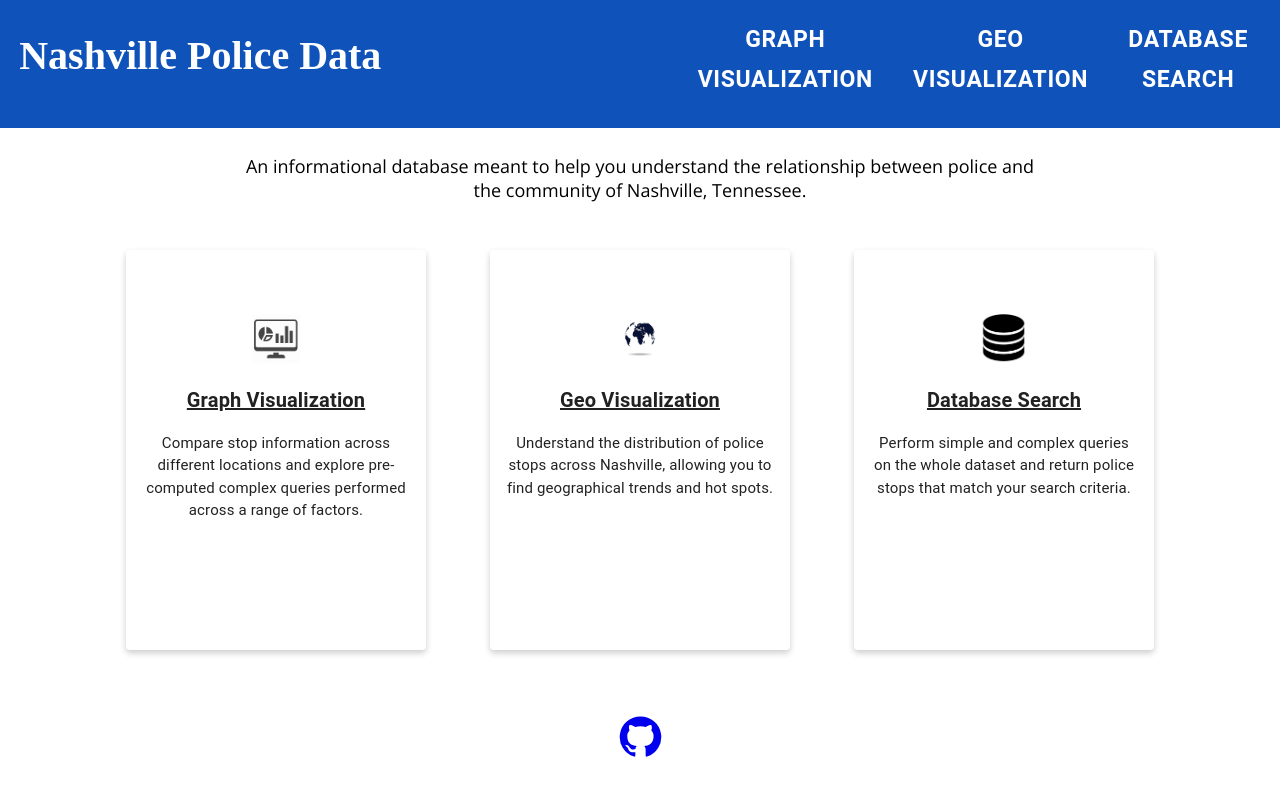
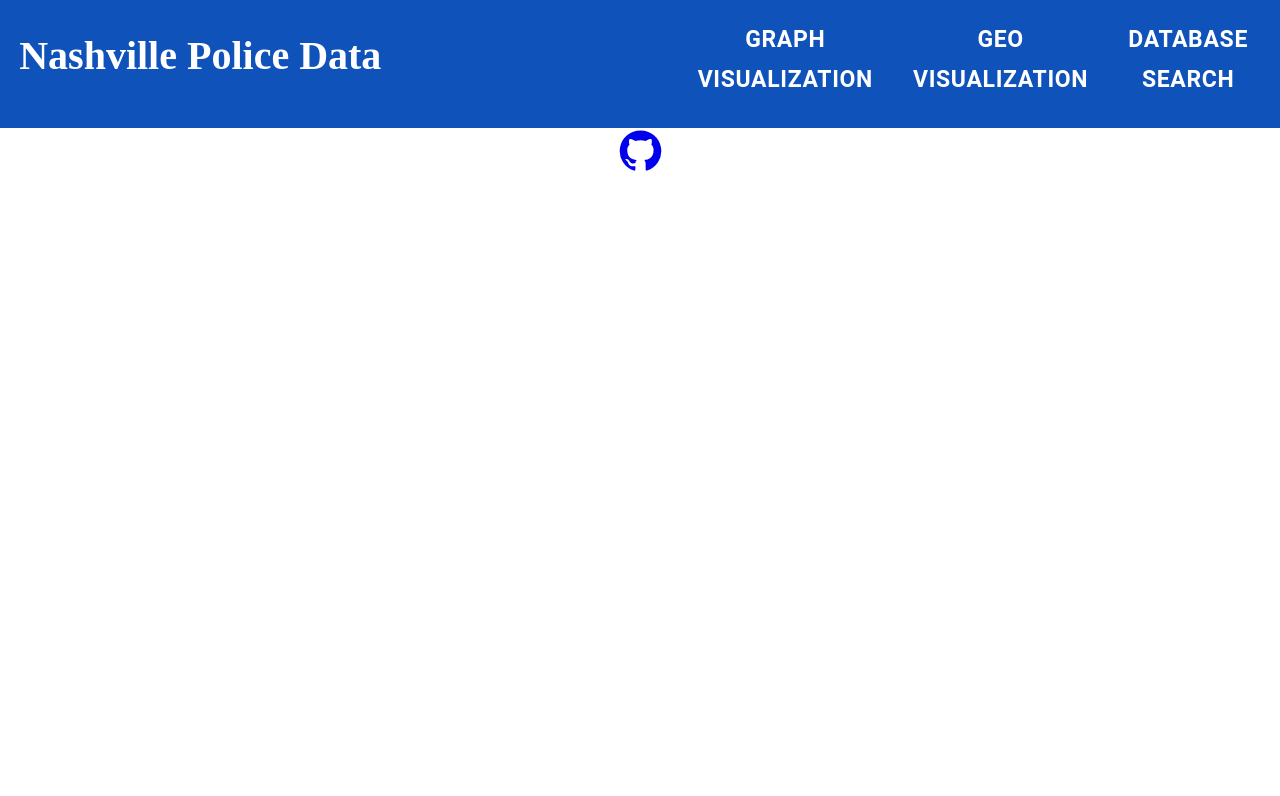
Before and after one commit to PRANETALLU/NashvilleCopStops, a React (Create React App) app in the folder my-app/: page /graphVisualization in a window 1280 px wide. Shown: the top 796 px of the page. Built offline with nearby package versions, Linux system fonts and the light colour scheme.

Commit message:
routes are setup

```diff
--- a/my-app/src/App.js
+++ b/my-app/src/App.js
@@ -3,18 +3,23 @@
 import Header from './components/Header';
 import Main from './components/Main';
 import Footer from './components/Footer';
-import './CSS/Header.css'
-import './CSS/Main.css'
-import './CSS/Main.css'
+import './CSS/Header.css';
+import './CSS/Main.css';
+import './CSS/Main.css';
+import { Route, Routes, BrowserRouter } from "react-router-dom";
 
 
 function App() {
   return (
-    <div className="App">
-      <Header/>
-      <Main/>
-      <Footer/>
-    </div>
+    <BrowserRouter>
+      <div className="App">
+        <Header />
+        <Routes>
+          <Route path="/" element={<Main />}/>
+        </Routes>
+        <Footer />
+      </div>
+    </BrowserRouter>
   );
 }
 
```
Also changed, not shown: my-app/src/pages/DatabaseSearch.js (added), my-app/src/pages/GeoVisualization.js (added), my-app/src/pages/GraphVisualization.js (added).
